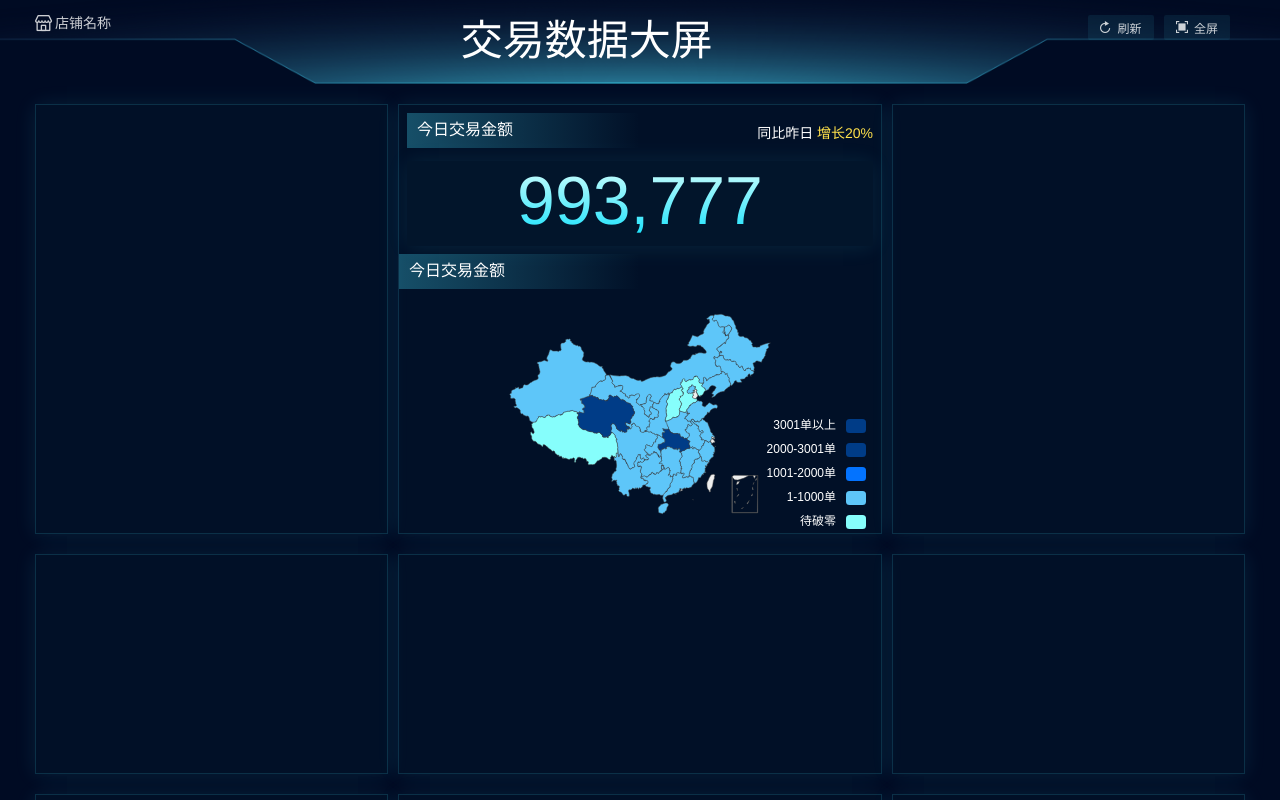
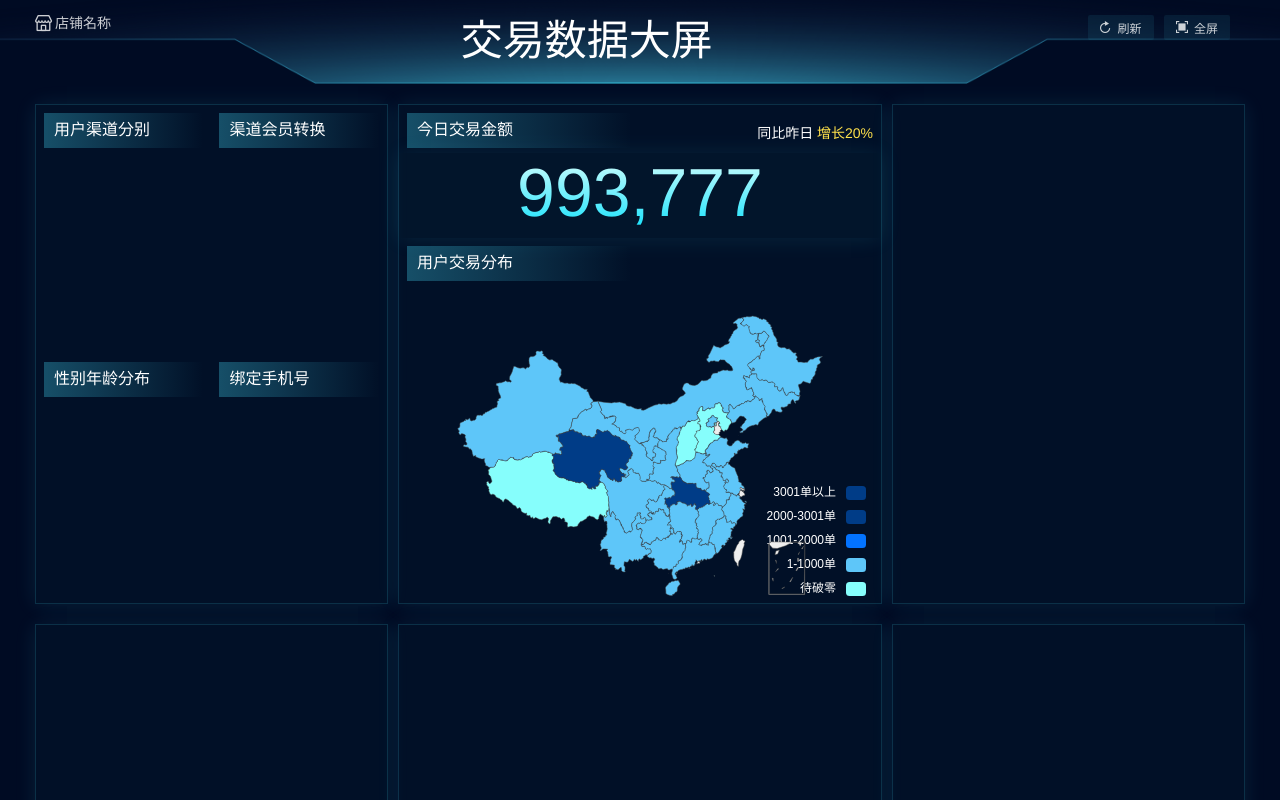
Before and after one commit to zhongqi7777/vuecli4-dashboard, a Vue app: page /mall#/mall in a window 1280 px wide. Shown: the top 800 px of the page. Built offline with nearby package versions, Linux system fonts and the light colour scheme; what vue-drag-drop would draw is missing.

Commit message:
modified:   src/components/CountTo/vue-countTo.vue         modified:   src/components/map/china/index.vue         new file:   src/views/mall/components/title/index.vue         modified:   src/views/mall/index.vue

```diff
--- a/src/components/map/china/index.vue
+++ b/src/components/map/china/index.vue
@@ -153,10 +153,8 @@ export default {
             {
               type: "piecewise",
               pieces: visualPieces,
-              // left: 'auto',
               right: 10,
-              bottom: 5,
-              // seriesIndex: 0,
+              bottom: 30,
               show: true,
               textStyle: {
                 fontSize:12,
--- /dev/null
+++ b/src/views/mall/components/title/index.vue
@@ -0,0 +1,55 @@
+<template>
+  <div class="grid-titile">
+    <span>{{ title }}</span>
+  </div>
+</template>
+
+<script>
+import { mapGetters, mapActions, mapState } from "vuex";
+
+export default {
+  watch: {
+    // flowData(val) {
+    // }
+  },
+  props: ["title"],
+  components: {},
+  data: function() {
+    return {};
+  },
+  computed: {
+    //...mapState([""])
+  },
+  mounted() {},
+  beforeCreate() {},
+  created() {},
+  beforeMount() {},
+  beforeUpdate() {},
+  updated() {},
+  beforeDestroy() {},
+  destroyed: function() {},
+  methods: {
+    //...mapActions([""]),
+  },
+};
+</script>
+
+<style lang="scss">
+.grid-titile {
+  margin: 8px 8px 0 8px;
+  display: flex;
+  align-items: center;
+  height: 35px;
+  background: linear-gradient(
+    90deg,
+    rgba(71, 225, 255, 0.3) 0%,
+    rgba(71, 225, 255, 0) 100%
+  );
+  span {
+    font-size: 16px;
+    font-weight: 500;
+    color: rgba(255, 255, 255, 1);
+    margin: 0 10px;
+  }
+}
+</style>
--- a/src/views/mall/index.vue
+++ b/src/views/mall/index.vue
@@ -3,22 +3,33 @@
     <vhead></vhead>
     <el-row class="row-2">
       <el-col :span="7">
-        <div class="grid-content bg-purple"></div>
+        <div class="grid-content flex-column">
+          <el-row type="flex" justify="space-between" class="item">
+            <el-col :span="12">
+              <gridtitle :title="'用户渠道分别'"></gridtitle>
+            </el-col>
+            <el-col :span="12">
+              <gridtitle :title="'渠道会员转换'"></gridtitle>
+            </el-col>
+          </el-row>
+          <el-row type="flex" justify="space-between" class="item">
+            <el-col :span="12">
+              <gridtitle :title="'性别年龄分布'"></gridtitle>
+            </el-col>
+            <el-col :span="12">
+              <gridtitle :title="'绑定手机号'"></gridtitle>
+            </el-col>
+          </el-row>
+        </div>
       </el-col>
       <el-col :span="10">
         <div class="grid-content middle-grid-margin">
-          <el-row
-            type="flex"
-            justify="space-between"
-            class="grid-content-row1-margin"
-          >
+          <el-row type="flex" justify="space-between">
             <el-col :span="12">
-              <div class="comon-titile">
-                <span>今日交易金额</span>
-              </div>
+              <gridtitle :title="'今日交易金额'"></gridtitle>
             </el-col>
             <el-col :span="12">
-              <div class="grid-content-row1-col2-div">
+              <div class="grid-title-end">
                 <span>
                   同比昨日
                   <span>增长20%</span>
@@ -26,7 +37,7 @@
               </div>
             </el-col>
           </el-row>
-          <el-row class="grid-content-row1-margin">
+          <el-row>
             <el-col :span="24">
               <countTo
                 :startVal="startVal"
@@ -36,16 +47,14 @@
             </el-col>
           </el-row>
 
-          <el-row class="grid-contentrow1-margin">
+          <el-row>
             <el-col :span="12">
-              <div class="comon-titile">
-                <span>今日交易金额</span>
-              </div>
+              <gridtitle :title="'用户交易分布'"></gridtitle>
             </el-col>
           </el-row>
 
           <el-row class="grid-map">
-             <chinamap></chinamap>
+            <chinamap></chinamap>
           </el-row>
         </div>
       </el-col>
@@ -84,9 +93,10 @@
 import countTo from "@/components/CountTo/index";
 import vhead from "./components/head/index";
 import chinamap from "@/components/map/china/index";
+import gridtitle from "./components/title/index";
 export default {
   name: "mall",
-  components: { countTo, vhead, chinamap },
+  components: { countTo, vhead, chinamap, gridtitle },
   data() {
     return {
       startVal: 0,
@@ -98,6 +108,8 @@ export default {
 
 <style lang="scss">
 .mall {
+  $grid-content-h:500px;
+  $grid-map-h:calc(500px - 150px);
   min-height: 100%;
   width: 100%;
   overflow: hidden;
@@ -119,37 +131,12 @@ export default {
   }
 
   .grid-content {
-    height: 430px;
-    //width: 100%;
-    .grid-content-row1-col2-div {
+    height: $grid-content-h;
+    .grid-title-end {
+      margin: 8px 8px 0 0;
       height: 40px;
       display: flex;
       align-items: center;
-    }
-
-    .grid-content-row1-margin {
-      margin: 8px;
-    }
-
-    .comon-titile {
-      height: 40px;
-      display: flex;
-      align-items: center;
-      height: 35px;
-      background: linear-gradient(
-        90deg,
-        rgba(71, 225, 255, 0.3) 0%,
-        rgba(71, 225, 255, 0) 100%
-      );
-      span {
-        font-size: 16px;
-        font-weight: 500;
-        color: rgba(255, 255, 255, 1);
-        margin: 0 10px;
-      }
-    }
-
-    .grid-content-row1-col2-div {
       justify-content: flex-end;
       span {
         font-size: 14px;
@@ -166,8 +153,18 @@ export default {
     margin: 0 10px;
   }
 
-  .grid-map{
-    height: 250px;
+  .grid-map {
+    height:$grid-map-h;
+  }
+
+  .flex-column{
+    display: flex;
+    flex-direction: column;
+
+    .item{
+      flex: 1;
+    }
+
   }
 }
 </style>
```
Also changed, not shown: src/components/CountTo/vue-countTo.vue (+0 -33 lines).
